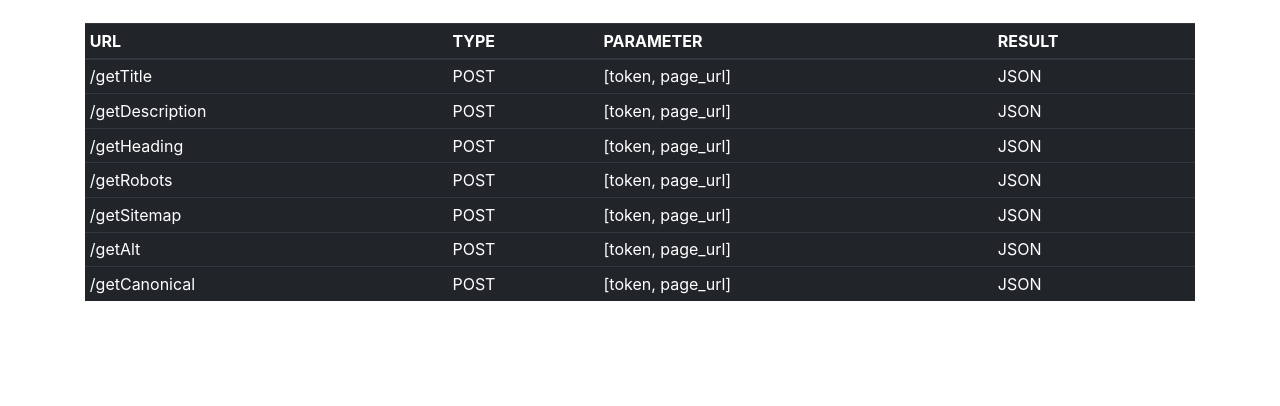
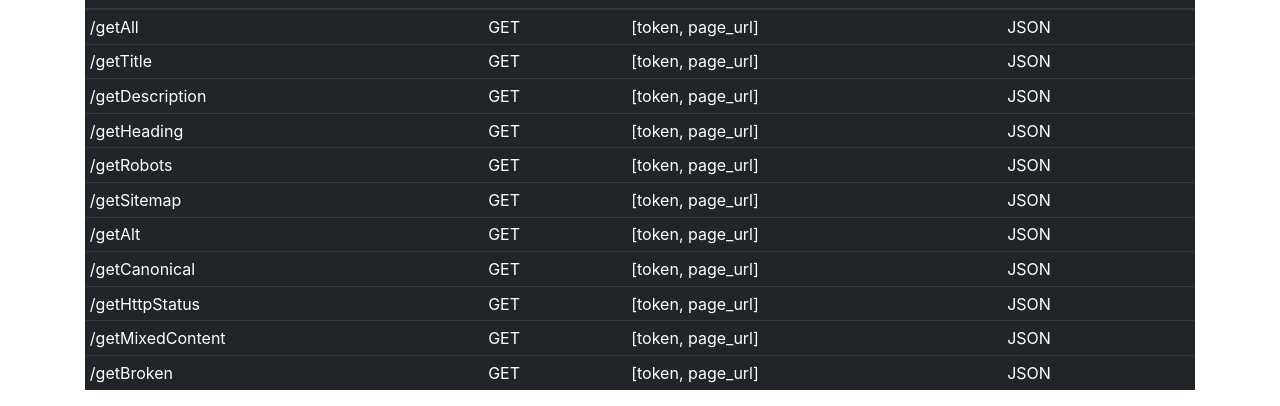
Before and after one commit to shashankkulal/geetainfotech, a Flask app: page / in a window 1280 px wide. Shown: the part 419-825 px from the top of the page. Before the commit the page ends 720 px from the top, so only its background shows below. Run offline with Flask 2, Linux system fonts and the light colour scheme; some libraries are stand-ins or nearby versions.

Commit message:
Broken, Mixed and All
May10_Morning

```diff
--- a/app.py
+++ b/app.py
@@ -5,100 +5,141 @@ from Geetainfotech import *
 app = Flask(__name__)
 key = "548d22495f4bbd2bd8cae8c2b804ffa4"
 
-@app.route('/')
+@app.route("/")
 def index():
-    return render_template('index.html')
+    return render_template("index.html")
 
-@app.route('/getTitle')
+@app.route("/getTitle")
 def title():
-	token = request.args.get('token')
-	page = request.args.get('page_url')
+	token = request.args.get("token")
+	page = request.args.get("page_url")
 	if token == key:
 		if not validators.url(page):
-			return "Invalide Page URL"
+			return {"errors": 1, "status": 400, "result": "Invalid Url"}
 		else:
 			t = getTitle(page)
-			t['status'] = 200
 			return jsonify(t)
-	return "Unauthorized"
+	return {"errors": 1, "status": 401, "result": "Un-Authorized"}
 
-@app.route('/getDescription')
+@app.route("/getDescription")
 def description():
-	token = request.args.get('token')
-	page = request.args.get('page_url')
+	token = request.args.get("token")
+	page = request.args.get("page_url")
 	if token == key:
 		if not validators.url(page):
-			return "Invalide Page URL"
+			{"errors": 1, "status": 400, "result": "Invalid Url"}
 		else:
 			d = getDescription(page)
-			d['status'] = 200
 			return jsonify(d)
-	return "Unauthorized"
+	return {"errors": 1, "status": 401, "result": "Un-Authorized"}
 
-@app.route('/getHeading')
+@app.route("/getHeading")
 def heading():
-	token = request.args.get('token')
-	page = request.args.get('page_url')
+	token = request.args.get("token")
+	page = request.args.get("page_url")
 	if token == key:
 		if not validators.url(page):
-			return "Invalide Page URL"
+			return {"errors": 1, "status": 400, "result": "Invalid Url"}
 		else:
 			d = getHeading(page)
-			d['status'] = 200
 			return jsonify(d)
-	return "Unauthorized"
+	return {"errors": 1, "status": 401, "result": "Un-Authorized"}
 
-@app.route('/getRobots')
+@app.route("/getRobots")
 def robots():
-	token = request.args.get('token')
-	page = request.args.get('page_url')
+	token = request.args.get("token")
+	page = request.args.get("page_url")
 	if token == key:
 		if not validators.url(page):
-			return "Invalide Page URL"
+			return {"errors": 1, "status": 400, "result": "Invalid Url"}
 		else:
 			d = getRobots(page)
-			d['status'] = 200
 			return jsonify(d)
-	return "Unauthorized"
+	return {"errors": 1, "status": 401, "result": "Un-Authorized"}
 
-@app.route('/getSitemap')
+@app.route("/getSitemap")
 def sitemap():
-	token = request.args.get('token')
-	page = request.args.get('page_url')
+	token = request.args.get("token")
+	page = request.args.get("page_url")
 	if token == key:
 		if not validators.url(page):
-			return "Invalide Page URL"
+			return {"errors": 1, "status": 400, "result": "Invalid Url"}
 		else:
 			d = getSitemap(page)
-			d['status'] = 200
 			return jsonify(d)
-	return "Unauthorized"
+	return {"errors": 1, "status": 401, "result": "Un-Authorized"}
 
-@app.route('/getAlt')
+@app.route("/getAlt")
 def alt():
-	token = request.args.get('token')
-	page = request.args.get('page_url')
+	token = request.args.get("token")
+	page = request.args.get("page_url")
 	if token == key:
 		if not validators.url(page):
-			return "Invalide Page URL"
+			return {"errors": 1, "status": 400, "result": "Invalid Url"}
 		else:
 			d = getAlt(page)
-			d['status'] = 200
 			return jsonify(d)
-	return "Unauthorized"
+	return {"errors": 1, "status": 401, "result": "Un-Authorized"}
 
-@app.route('/getCanonical')
+@app.route("/getCanonical")
 def canonical():
-	token = request.args.get('token')
-	page = request.args.get('page_url')
+	token = request.args.get("token")
+	page = request.args.get("page_url")
 	if token == key:
 		if not validators.url(page):
-			return "Invalide Page URL"
+			return {"errors": 1, "status": 400, "result": "Invalid Url"}
 		else:
 			d = getCanonical(page)
-			d['status'] = 200
 			return jsonify(d)
-	return "Unauthorized"
+	return {"errors": 1, "status": 401, "result": "Un-Authorized"}
 
-if __name__ == '__main__':
+@app.route("/getHttpStatus")
+def httpc():
+	token = request.args.get("token")
+	page = request.args.get("page_url")
+	if token == key:
+		if not validators.url(page):
+			return {"errors": 1, "status": 400, "result": "Invalid Url"}
+		else:
+			d = getHttpStatus(page)
+			return jsonify(d)
+	return {"errors": 1, "status": 401, "result": "Un-Authorized"}
+
+@app.route("/getMixedContent")
+def mix():
+	token = request.args.get("token")
+	page = request.args.get("page_url")
+	if token == key:
+		if not validators.url(page):
+			return {"Errors" : "Invalid Page Url"}
+		else:
+			d = getMixedContent(page)
+			return jsonify(d)
+	return {"Errors": "Unauthorized"}
+
+@app.route("/getBroken")
+def broken():
+	token = request.args.get("token")
+	page = request.args.get("page_url")
+	if token == key:
+		if not validators.url(page):
+			return {"errors": 1, "status": 400, "result": "Invalid Url"}
+		else:
+			d = getBroken(page)
+			return jsonify(d)
+	return {"errors": 1, "status": 401, "result": "Un-Authorized"}
+
+@app.route("/getAll")
+def gall():
+	token = request.args.get("token")
+	page = request.args.get("page_url")
+	if token == key:
+		if not validators.url(page):
+			return {"errors": 1, "status": 400, "result": "Invalid Url"}
+		else:
+			d = getAll(page)
+			return jsonify(d)
+	return {"errors": 1, "status": 401, "result": "Un-Authorized"}
+
+if __name__ == "__main__":
     app.run(debug = True)
--- a/templates/index.html
+++ b/templates/index.html
@@ -9,13 +9,29 @@
    <link rel="stylesheet" href="https://maxcdn.bootstrapcdn.com/bootstrap/4.0.0/css/bootstrap.min.css" integrity="sha384-Gn5384xqQ1aoWXA+058RXPxPg6fy4IWvTNh0E263XmFcJlSAwiGgFAW/dAiS6JXm" crossorigin="anonymous">
 
    <title>GeetaInfoTech API | W3era</title>
+   <style type="text/css">
+   	.rotate {
+  animation: rotation 8s infinite linear;
+}
+
+@keyframes rotation {
+  from {
+    transform: rotate(0deg);
+  }
+  to {
+    transform: rotate(359deg);
+  }
+}
+
+   </style>
  </head>
  <body>
  <div class="container">
  	<div class="row">
  		<div class="col-md-12">
-		    <p style="text-align: center;"><img src="https://www.w3era.com/wp-content/uploads/2021/04/final12.png" /></p>
-			<hr style="border: 2px solid blue; border-radius: 5px; width: 600px;">
+		    <div><p style="text-align: center;"><img src="https://www.w3era.com/wp-content/uploads/2021/04/final12.png" width="20%" height="20%" /></p></div>
+			<hr style="border: 1px solid blue; border-radius: 4px; width: 400px;">
+			<p style="text-align: center;"><img src="static/geetalogo.png" width="70px" height="70px" class="rotate"></p>
 			<h1 style="text-align: center;">GeetaInfoTech API <small style="color: orange;">Version: 0.1</small></h1>
 		</div>
 	</div>
@@ -32,44 +48,68 @@
 			  </thead>
 			  <tbody>
 			    <tr>
+			      <td>/getAll</td>
+			      <td>GET</td>
+			      <td>[token, page_url]</td>
+			      <td>JSON</td>
+			    </tr>
+			    <tr>
 			      <td>/getTitle</td>
-			      <td>POST</td>
+			      <td>GET</td>
 			      <td>[token, page_url]</td>
 			      <td>JSON</td>
 			    </tr>
 			    <tr>
 			      <td>/getDescription</td>
-			      <td>POST</td>
+			      <td>GET</td>
 			      <td>[token, page_url]</td>
 			      <td>JSON</td>
 			    </tr>
 			    <tr>
 			      <td>/getHeading</td>
-			      <td>POST</td>
+			      <td>GET</td>
 			      <td>[token, page_url]</td>
 			      <td>JSON</td>
 			    </tr>
 			    <tr>
 			      <td>/getRobots</td>
-			      <td>POST</td>
+			      <td>GET</td>
 			      <td>[token, page_url]</td>
 			      <td>JSON</td>
 			    </tr>
 			    <tr>
 			      <td>/getSitemap</td>
-			      <td>POST</td>
+			      <td>GET</td>
 			      <td>[token, page_url]</td>
 			      <td>JSON</td>
 			    </tr>
 			    <tr>
 			      <td>/getAlt</td>
-			      <td>POST</td>
+			      <td>GET</td>
 			      <td>[token, page_url]</td>
 			      <td>JSON</td>
 			    </tr>
 			    <tr>
 			      <td>/getCanonical</td>
-			      <td>POST</td>
+			      <td>GET</td>
+			      <td>[token, page_url]</td>
+			      <td>JSON</td>
+			    </tr>
+			    <tr>
+			      <td>/getHttpStatus</td>
+			      <td>GET</td>
+			      <td>[token, page_url]</td>
+			      <td>JSON</td>
+			    </tr>
+			    <tr>
+			      <td>/getMixedContent</td>
+			      <td>GET</td>
+			      <td>[token, page_url]</td>
+			      <td>JSON</td>
+			    </tr>
+			    <tr>
+			      <td>/getBroken</td>
+			      <td>GET</td>
 			      <td>[token, page_url]</td>
 			      <td>JSON</td>
 			    </tr>
```
Also changed, not shown: Geetainfotech.py (+110 -56 lines), static/geetalogo.png (added).
